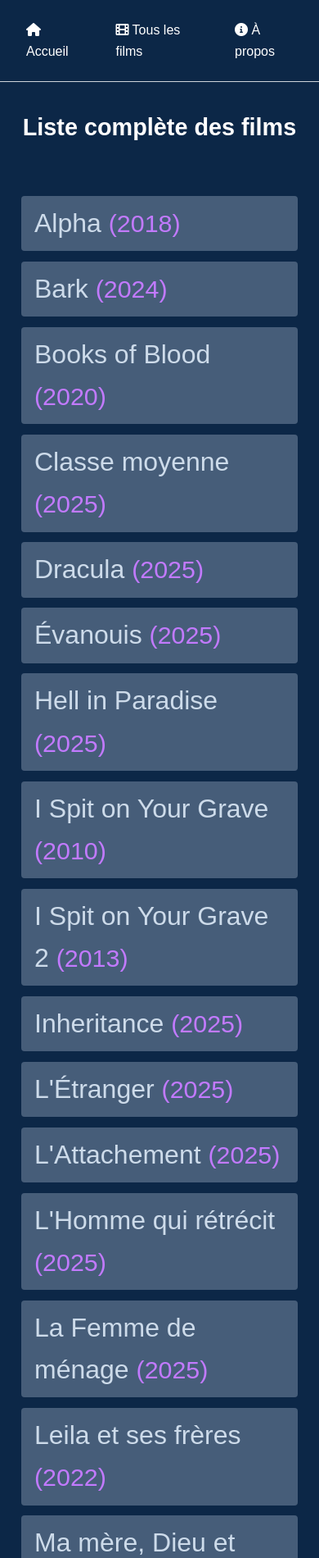
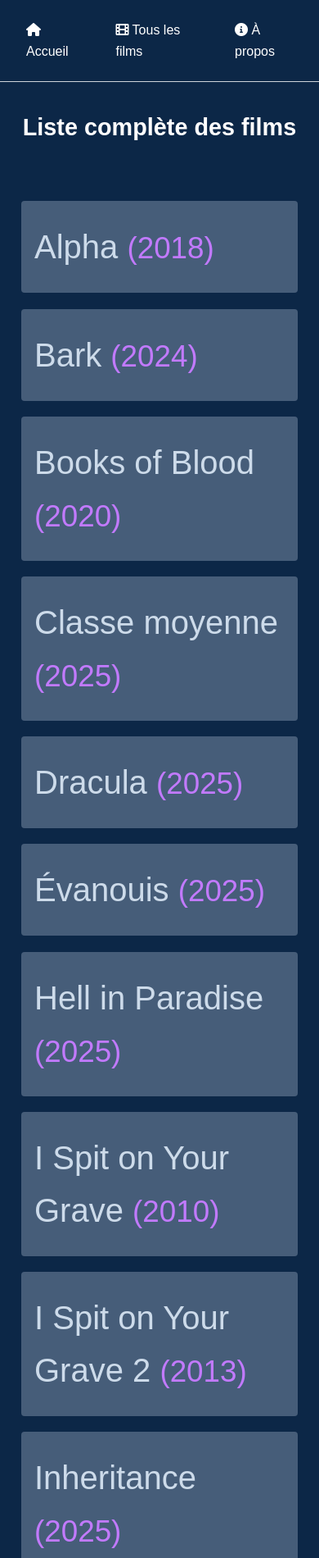
Before and after one commit to comifo-media/comifo-media, a Jekyll site: the page built from films.html, in a window 390 px wide. Shown: the part 300-2200 px from the top of the page at 82% size. Built offline with Jekyll 4.4.1, drawn with Linux system fonts in a browser that asks for light colours.

Commit message:
Update style.css

```diff
--- a/assets/css/style.css
+++ b/assets/css/style.css
@@ -198,17 +198,26 @@ body {
     grid-template-columns: 1fr;
   }
 
+  .film-poster {
+    height: 250px;
+  }
+
   .films-list {
     max-width: 100% !important;
     padding: 0 15px !important;
   }
 
   .film-link {
-    font-size: 1.2rem !important;
+    font-size: 1.5rem !important;
   }
 
   .film-year {
-    font-size: 1.1rem !important;
+    font-size: 1.4rem !important;
+  }
+
+  .film-item {
+    padding: 1rem 1.5rem !important;
+    margin: 1rem 0 !important;
   }
 }
 
@@ -220,11 +229,16 @@ body {
   }
 
   .film-link {
-    font-size: 2rem !important;
+    font-size: 2.5rem !important;
   }
 
   .film-year {
-    font-size: 1.9rem !important;
+    font-size: 2.3rem !important;
+  }
+
+  .film-item {
+    padding: 1.5rem 1rem !important;
+    margin: 1.2rem 0 !important;
   }
 }
 
```
